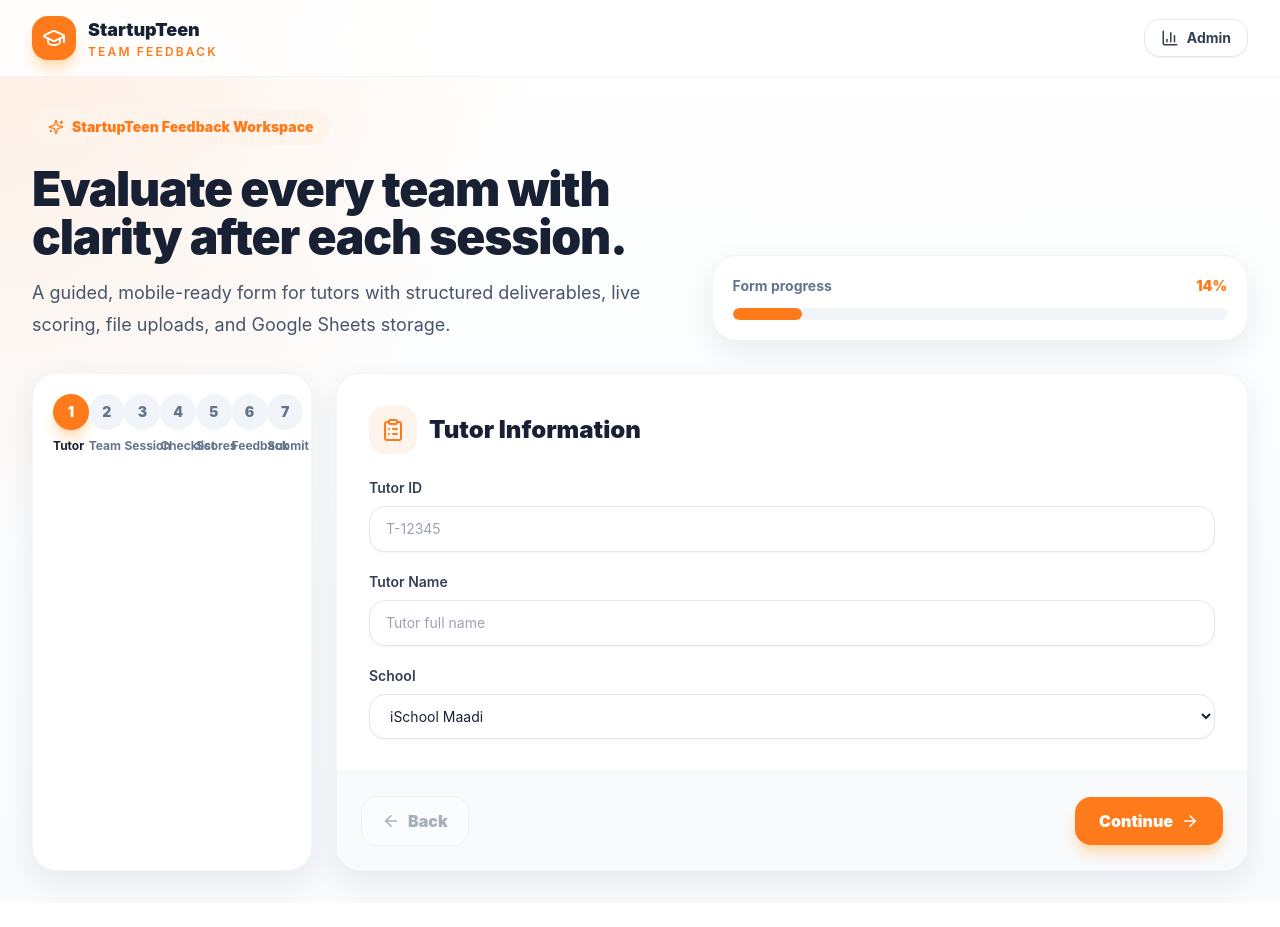
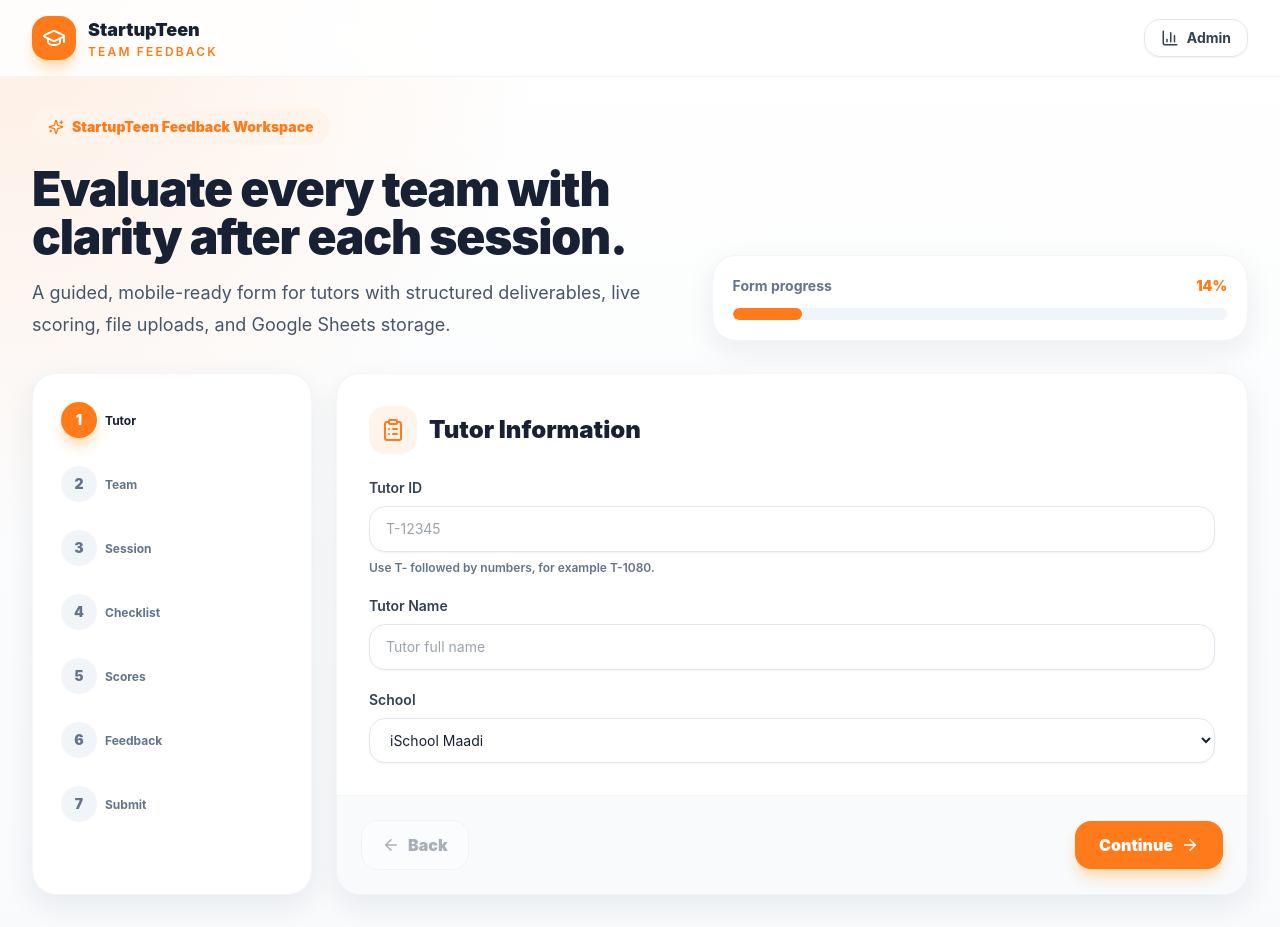
Before and after one commit to ahmadhatemaboelkhair/startupteen-team-feedback-system, a Next.js app: page / in a window 1280 px wide. Before the commit the page ends 903 px from the top, so only its background shows below. Built offline with nearby package versions, Linux system fonts and the light colour scheme.

Commit message:
update feedback flow and validation

```diff
--- a/components/FeedbackWizard.tsx
+++ b/components/FeedbackWizard.tsx
@@ -1,6 +1,6 @@
 "use client";
 
-import { FormEvent, useMemo, useState } from "react";
+import { useMemo, useState } from "react";
 import { motion, AnimatePresence } from "framer-motion";
 import {
   ArrowLeft,
@@ -84,7 +84,7 @@ export function FeedbackWizard() {
 
   function canAdvance() {
     if (currentStep === 0) {
-      return /^T-\d{5}$/.test(data.tutorId) && data.tutorName.trim() && data.school;
+      return /^T-\d+$/.test(data.tutorId) && data.tutorName.trim() && data.school;
     }
     if (currentStep === 1) {
       return /^G-\d{4}$/.test(data.groupId) && data.teamName.trim() && data.membersCount > 0;
@@ -112,8 +112,7 @@ export function FeedbackWizard() {
     setCurrentStep((value) => Math.max(value - 1, 0));
   }
 
-  async function submit(event: FormEvent) {
-    event.preventDefault();
+  async function submit() {
     const validationError = validateFeedbackPayload({
       ...data,
       feedbackText: data.feedbackText || (file ? "Uploaded feedback document" : "")
@@ -205,7 +204,7 @@ export function FeedbackWizard() {
 
       <div className="grid gap-6 lg:grid-cols-[280px_1fr]">
         <ProgressSteps steps={steps} current={currentStep} />
-        <form onSubmit={submit} className="card overflow-hidden">
+        <div className="card overflow-hidden">
           <AnimatePresence mode="wait">
             <motion.section
               key={currentStep}
@@ -224,8 +223,11 @@ export function FeedbackWizard() {
                       placeholder="T-12345"
                       value={data.tutorId}
                       onChange={(event) => update("tutorId", event.target.value.toUpperCase())}
-                      pattern="T-\d{5}"
+                      pattern="T-\d+"
                     />
+                    <span className="mt-2 block text-xs font-semibold text-slate-500">
+                      Use T- followed by numbers, for example T-1080.
+                    </span>
                   </Field>
                   <Field label="Tutor Name">
                     <input
@@ -431,6 +433,13 @@ export function FeedbackWizard() {
 
               {currentStep === 6 && (
                 <StepShell icon={<Send />} title="Final Recommendation">
+                  <div className="rounded-3xl border border-orange-100 bg-brand-soft p-5">
+                    <p className="text-sm font-black text-brand-orange">Ready for review</p>
+                    <p className="mt-1 text-sm leading-6 text-slate-700">
+                      Nothing is submitted automatically on this step. Review the recommendation and
+                      press the submit button when the feedback is ready to save.
+                    </p>
+                  </div>
                   <Field label="Recommendation">
                     <select
                       className={inputBase}
@@ -485,7 +494,8 @@ export function FeedbackWizard() {
               </button>
             ) : (
               <button
-                type="submit"
+                type="button"
+                onClick={submit}
                 disabled={submitState.status === "loading"}
                 className="inline-flex items-center justify-center gap-2 rounded-2xl bg-brand-orange px-6 py-3 font-black text-white shadow-lg shadow-orange-200 transition hover:bg-brand-orangeDark disabled:cursor-wait disabled:opacity-70"
               >
@@ -494,7 +504,7 @@ export function FeedbackWizard() {
               </button>
             )}
           </div>
-        </form>
+        </div>
       </div>
     </main>
   );
--- a/components/ProgressSteps.tsx
+++ b/components/ProgressSteps.tsx
@@ -10,13 +10,16 @@ type Props = {
 export function ProgressSteps({ steps, current }: Props) {
   return (
     <div className="card p-4 sm:p-5">
-      <div className="grid gap-3 sm:grid-cols-7">
+      <div className="flex gap-3 overflow-x-auto pb-1 lg:grid lg:grid-cols-1 lg:overflow-visible lg:pb-0">
         {steps.map((step, index) => {
           const active = index === current;
           const complete = index < current;
 
           return (
-            <div key={step} className="flex items-center gap-2 sm:flex-col sm:items-start">
+            <div
+              key={step}
+              className="flex min-w-[92px] items-center gap-2 lg:min-w-0 lg:rounded-2xl lg:p-2"
+            >
               <span
                 className={[
                   "grid h-9 w-9 shrink-0 place-items-center rounded-full text-sm font-black transition",
@@ -29,12 +32,7 @@ export function ProgressSteps({ steps, current }: Props) {
               >
                 {complete ? <Check size={17} /> : index + 1}
               </span>
-              <span
-                className={[
-                  "text-xs font-bold leading-tight",
-                  active ? "text-brand-ink" : "text-slate-500"
-                ].join(" ")}
-              >
+              <span className={["text-xs font-bold leading-tight", active ? "text-brand-ink" : "text-slate-500"].join(" ")}>
                 {step}
               </span>
             </div>
--- a/lib/appsScript.ts
+++ b/lib/appsScript.ts
@@ -26,7 +26,10 @@ export async function callAppsScript<T>(action: string, payload?: unknown): Prom
   try {
     data = JSON.parse(text);
   } catch {
-    throw new Error("Apps Script returned an invalid response.");
+    const preview = text.replace(/\s+/g, " ").slice(0, 180);
+    throw new Error(
+      `Apps Script returned an invalid response. Check that GOOGLE_APPS_SCRIPT_URL is the deployed /exec web app URL and access is set to Anyone. Response preview: ${preview}`
+    );
   }
 
   if (!response.ok || data.ok === false) {
--- a/lib/submission.ts
+++ b/lib/submission.ts
@@ -32,8 +32,8 @@ export function createSubmissionId() {
 }
 
 export function validateFeedbackPayload(payload: FeedbackPayload) {
-  if (!/^T-\d{5}$/.test(payload.tutorId)) {
-    return "Tutor ID must use the format T-#####.";
+  if (!/^T-\d+$/.test(payload.tutorId)) {
+    return "Tutor ID must use T- followed by numbers.";
   }
   if (!/^G-\d{4}$/.test(payload.groupId)) {
     return "Group ID must use the format G-####.";
```
Also changed, not shown: 2 other files (tests, documents, lock files or other folders).
